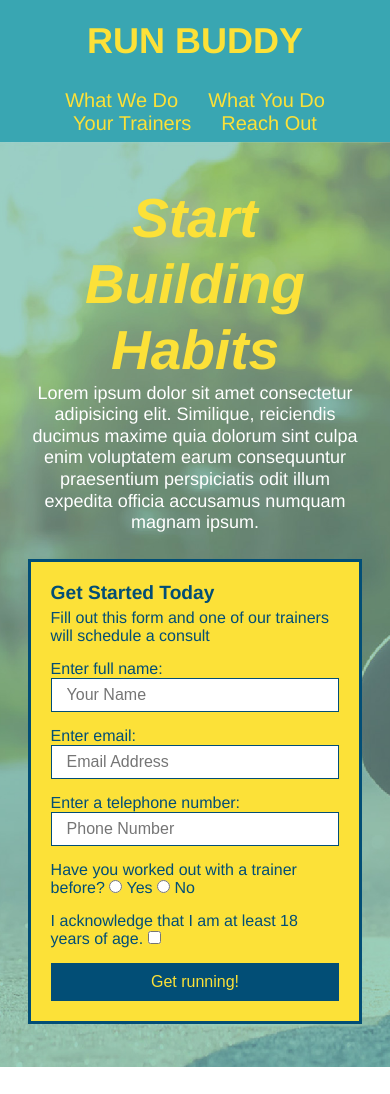
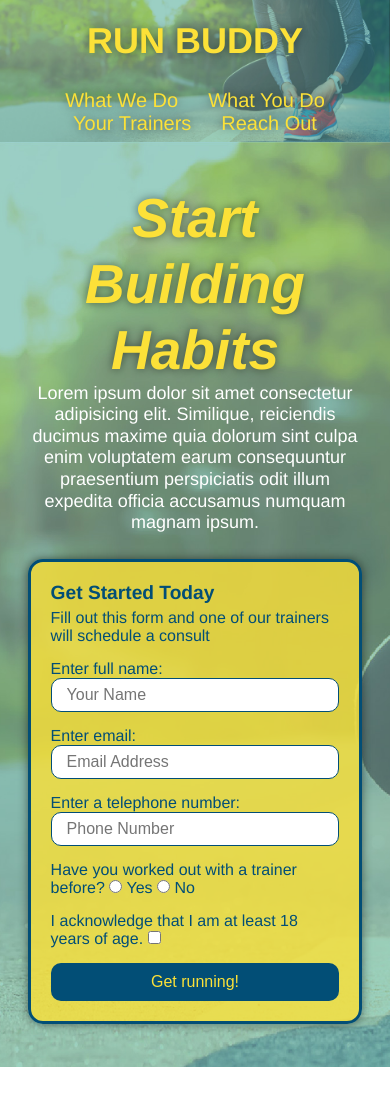
Before and after one commit to bhenry30/run-buddy, a plain HTML site: page index.html in a window 390 px wide. Shown: the top 1094 px of the page. Drawn offline with Linux system fonts and the light colour scheme.

Commit message:
add pseudo features

```diff
--- a/assets/css/style.css
+++ b/assets/css/style.css
@@ -15,12 +15,22 @@ header {
     display:flex;
     justify-content:space-between;
     flex-wrap: wrap;
+    position: sticky;
+    top: 0;
+    position: -webkit-sticky;
+    background-image: url("../images/hero-bg.jpeg");
+    background-size: cover;
+    background-position: center;
+    background-attachment: fixed;
+    background-position: 80%;
   }
+
 header h1 {
     font-weight: bold;
     font-size: 36px;
     color: #fce138;
     margin: 0;
+    text-shadow: 0 0 10px rgba(0, 0, 0, 0.5);
   }
 
 header a {
@@ -44,7 +54,16 @@ header nav ul li a {
     padding: 10px 15px;
     font-weight: lighter;
     font-size: 1.55vw;
+    text-shadow: 0 0 10px rgba(0, 0, 0, 0.5);
 }
+
+header nav ul li a:hover {
+  background: #fce138;
+  color: #024e76;
+  border-radius: 15px;
+  text-shadow: none;
+}
+
 footer {
     background: #fce138;
     width: 100%;
@@ -91,17 +110,20 @@ section {
     font-style: italic;
     font-size: 55px;
     color: #fce138;
+    text-shadow: 0 0 10px rgba(0, 0, 0, 0.5);
   }
 
 .hero-form {
-  background-color: #fce138;
+  background-color: rgba(252, 225, 56, 0.8);
   padding: 20px;
   color: #024e76;
   border-style: solid;
   border-width: 3px;
   border-color: #024e76;
+  border-radius: 15px;
   margin: 3.5%;
   width: 40%;
+  box-shadow: 0 0 10px rgba(0, 0, 0, 0.5);
 }
 .hero-form p {
   margin: 5px 0 15px 0;
@@ -110,6 +132,15 @@ section {
   font-size: larger;
   margin: 0;
 }
+
+.hero-form button {
+  border-radius: 10px;
+}
+
+.hero-form button:hover {
+  background-color: #39a6b2;
+}
+
 .form-input {
   border: 1px solid #024e76;
   display: block;
@@ -118,7 +149,14 @@ section {
   color: #024e76;
   width: 100%;
   margin-bottom: 15px;
+  border-radius: 10px;
 }
+
+.form-input:focus {
+  background-color: rgba(255,255,255, 1);
+  background: none;
+}
+
 #get-running {
   background-color: #024e76;
   color: #fce138;
@@ -165,6 +203,9 @@ section {
   flex-wrap: wrap;
   align-items: center;
   justify-content: space-between;
+}
+.step:last-child {
+  border-bottom: none;
 }
 
 .step-info {
@@ -298,6 +339,7 @@ flex-wrap: wrap;
   width: 100%;
   margin-bottom: 15px;
   margin-top: 5px;
+  border-radius: 10px;
 }
 
 .contact-form button {
@@ -308,6 +350,17 @@ flex-wrap: wrap;
   text-align: center;
   padding: 15px 0;
   font-size: 16px;
+  border-radius: 10px;
+}
+
+.contact-form button:hover {
+  color: rgb(252, 225, 56);
+  background: #39a6b2;
+}
+
+.contact-form input:focus, .contact-form textarea:focus {
+  background-color: rgba(252, 225, 56, 1);
+  background: none;
 }
 
 /* MEDIA QUERY FOR SMALLER DESKTOP SCREENS AND SMALLER */
@@ -315,6 +368,8 @@ flex-wrap: wrap;
   header {
     padding-bottom: 0;
     justify-content: center;
+    position: relative;
+
   }
 
   header h1 {
@@ -390,6 +445,7 @@ flex-wrap: wrap;
 @media screen and (max-width: 575px) {
   .hero-form button {
     width: 100%;
+    border-radius: 10px;
   }
 
   .section-title {
```
